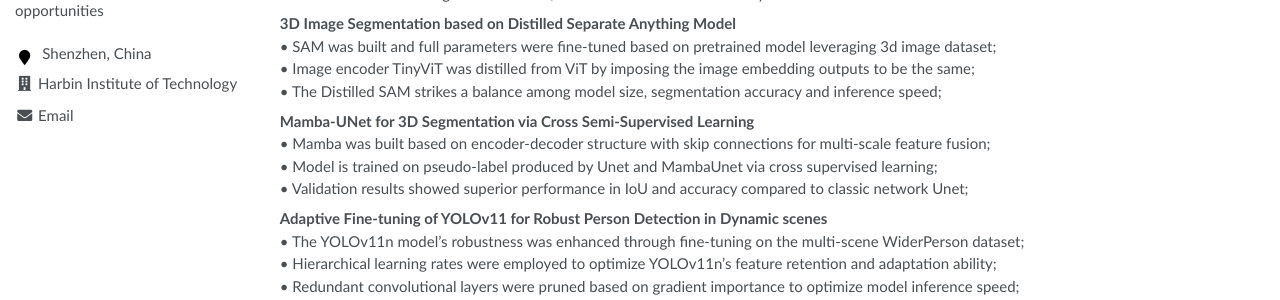
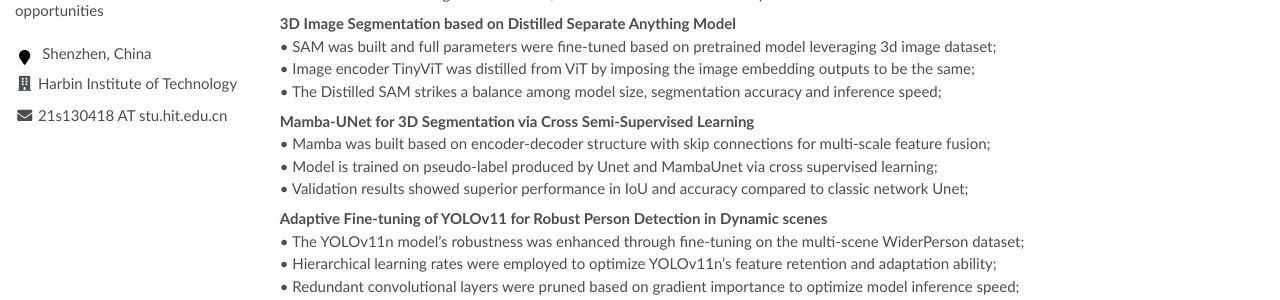
Before and after one commit to yongsongyang/yongsongyang.github.io, a Jekyll site: the page built from _pages/about.md, in a window 1280 px wide. Shown: the part 359-659 px from the top of the page. Built offline with Jekyll 4.4.1, drawn with Linux system fonts in a browser that asks for light colours.

Commit message:
Update author-profile.html

```diff
--- a/_includes/author-profile.html
+++ b/_includes/author-profile.html
@@ -34,7 +34,7 @@
         <li><a href="{{ author.uri }}"><i class="fas fa-fw fa-link" aria-hidden="true"></i> Website</a></li>
       {% endif %}
       {% if author.email %}
-        <li><a href="mailto:{{ author.email }}"><i class="fas fa-fw fa-envelope" aria-hidden="true"></i> Email</a></li>
+        <li><a href="mailto:{{ author.email }}"><i class="fas fa-fw fa-envelope" aria-hidden="true"></i> 21s130418 AT stu.hit.edu.cn</a></li>
       {% endif %}
       {% if author.keybase %}
         <li><a href="https://keybase.io/{{ author.keybase }}"><i class="fas fa-fw fa-key" aria-hidden="true"></i> Keybase</a></li>
```
